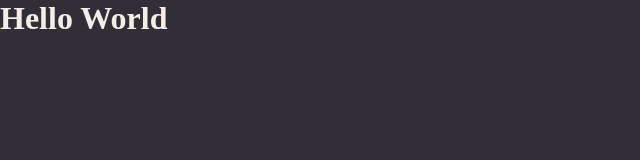
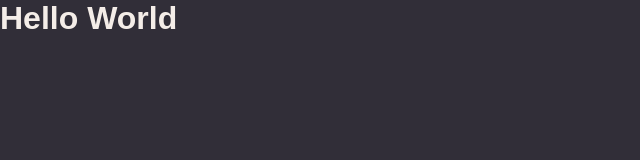
Before and after one commit to helgannick/rocketnotes, a React (Vite) app: page / in a window 1280 px wide. Shown: the top 160 px of the page, without its empty margins (0-640 px from the left). Built offline with nearby package versions, Linux system fonts and the light colour scheme.

Commit message:
add-fonts

```diff
--- a/index.html
+++ b/index.html
@@ -3,6 +3,10 @@
   <head>
     <meta charset="UTF-8" />
     <meta name="viewport" content="width=device-width, initial-scale=1.0" />
+
+
+
+
     <title>Rocketnotes</title>
   </head>
   <body>
--- a/src/styles/global.js
+++ b/src/styles/global.js
@@ -1,7 +1,11 @@
 import { createGlobalStyle } from "styled-components";
 
 export default createGlobalStyle`
+
+   @import url('https://fonts.googleapis.com/css2?family=Roboto+Slab:wght@400;500;700&display=swap');
+
   *{
+
     margin: 0;
     padding: 0;
     box-sizing: border-box;
@@ -10,6 +14,14 @@
   body{
     background-color: ${({ theme }) => theme.COLORS.BACKGROUND_800};
     color: ${({ theme }) => theme.COLORS.WHITE};
+
+    -webkit-font-smoothing: antialiased;
+  }
+
+  body, input, button, textarea {
+    font-family: 'Roboto Slab', sans-serif;
+    font-size: 16px;
+    outline: none;
   }
 
   a{
```
